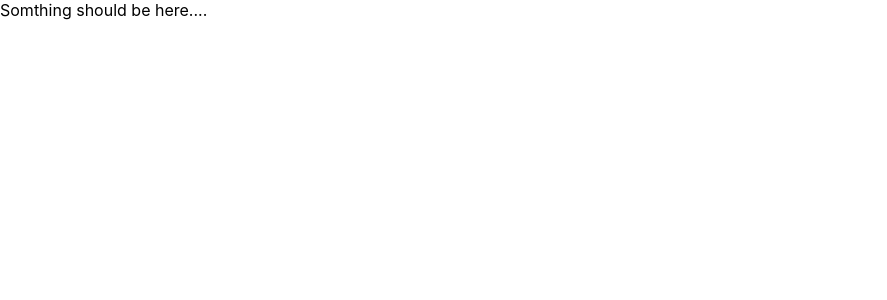
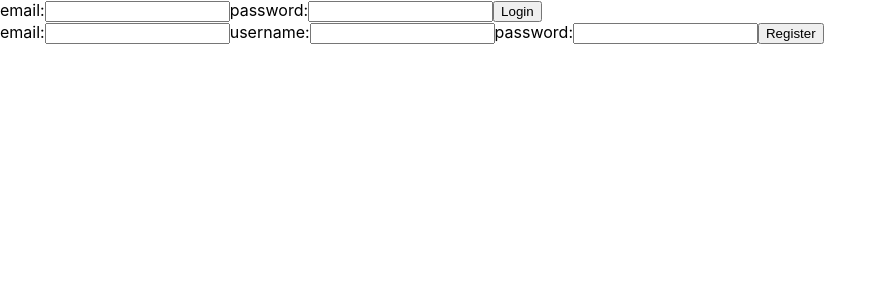
Before and after one commit to Yitzhakpro/cyber-world-frontend, a React (Create React App) app: page / in a window 1280 px wide. Shown: the top 300 px of the page, without its empty margins (0-887 px from the left). Built offline with nearby package versions, Linux system fonts and the light colour scheme.

Commit message:
added basic auth wrapper

```diff
--- a/src/App.tsx
+++ b/src/App.tsx
@@ -1,7 +1,16 @@
-import React from 'react';
+import React, { useState } from 'react';
+import { AuthWrapper } from './components';
 
 function App(): JSX.Element {
-    return <div className="App">Somthing should be here....</div>;
+    const [loggedIn, setLoggedIn] = useState(false);
+
+    return (
+        <div className="App">
+            <AuthWrapper>
+                <h1>Welcome</h1>
+            </AuthWrapper>
+        </div>
+    );
 }
 
 export default App;
--- /dev/null
+++ b/src/components/Layout/Auth/AuthWrapper.tsx
@@ -0,0 +1,30 @@
+import React, { useState, useEffect } from 'react';
+import Login from './Login';
+import Register from './Register';
+
+interface IAuthWrapperProps {
+    children: React.ReactNode | React.ReactNode[];
+}
+
+function AuthWrapper(props: IAuthWrapperProps): JSX.Element {
+    const { children } = props;
+    const [loggedIn, setLoggedIn] = useState(false);
+
+    useEffect(() => {
+        // TODO: add fetching user info logic
+        setLoggedIn(false);
+    }, []);
+
+    if (loggedIn) {
+        return <div>{children}</div>;
+    }
+
+    return (
+        <>
+            <Login />
+            <Register />
+        </>
+    );
+}
+
+export default AuthWrapper;
--- /dev/null
+++ b/src/components/Layout/Auth/index.ts
@@ -0,0 +1,3 @@
+import AuthWrapper from './AuthWrapper';
+
+export default AuthWrapper;
--- /dev/null
+++ b/src/components/Layout/index.ts
@@ -0,0 +1,3 @@
+import AuthWrapper from './Auth';
+
+export { AuthWrapper };
--- /dev/null
+++ b/src/components/index.ts
@@ -0,0 +1,3 @@
+import { AuthWrapper } from './Layout';
+
+export { AuthWrapper };
```
